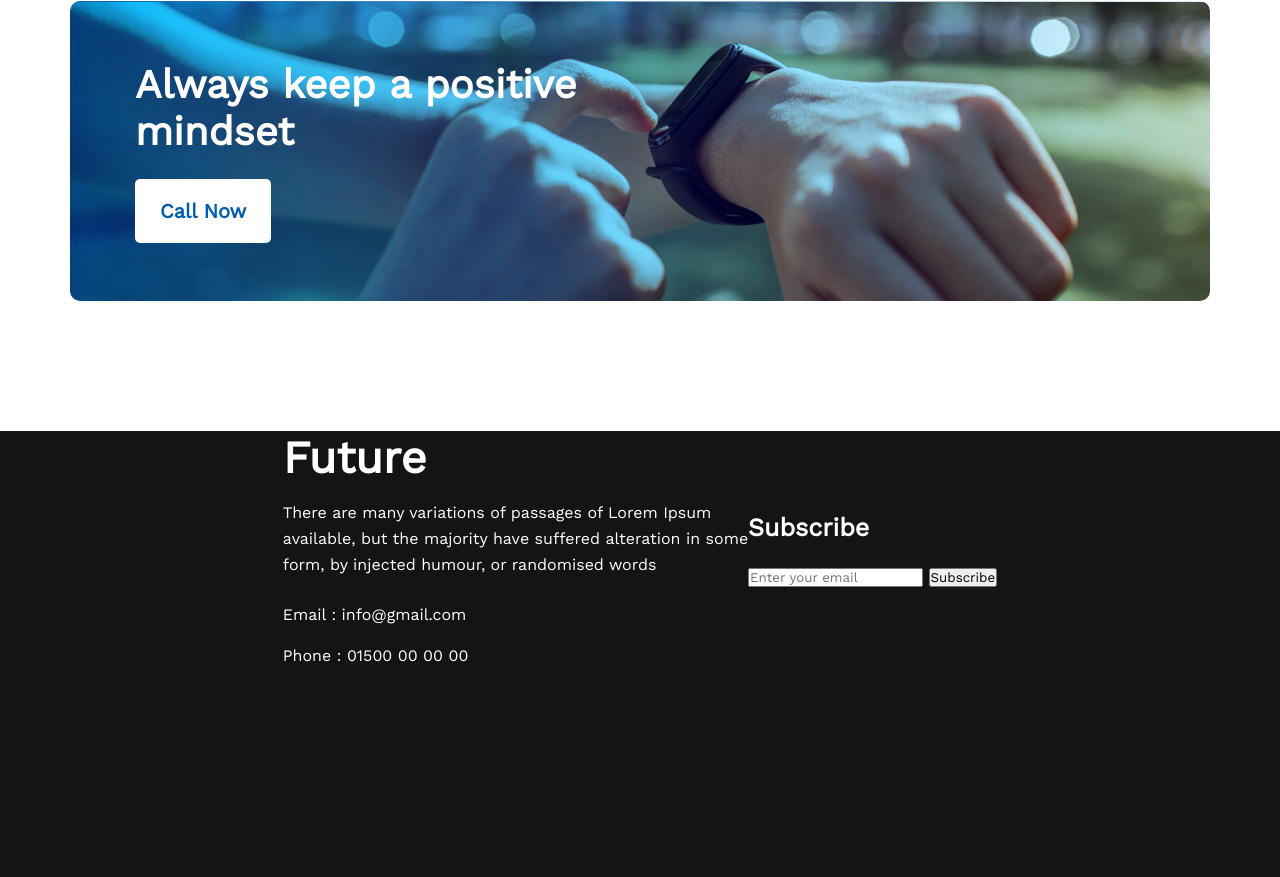
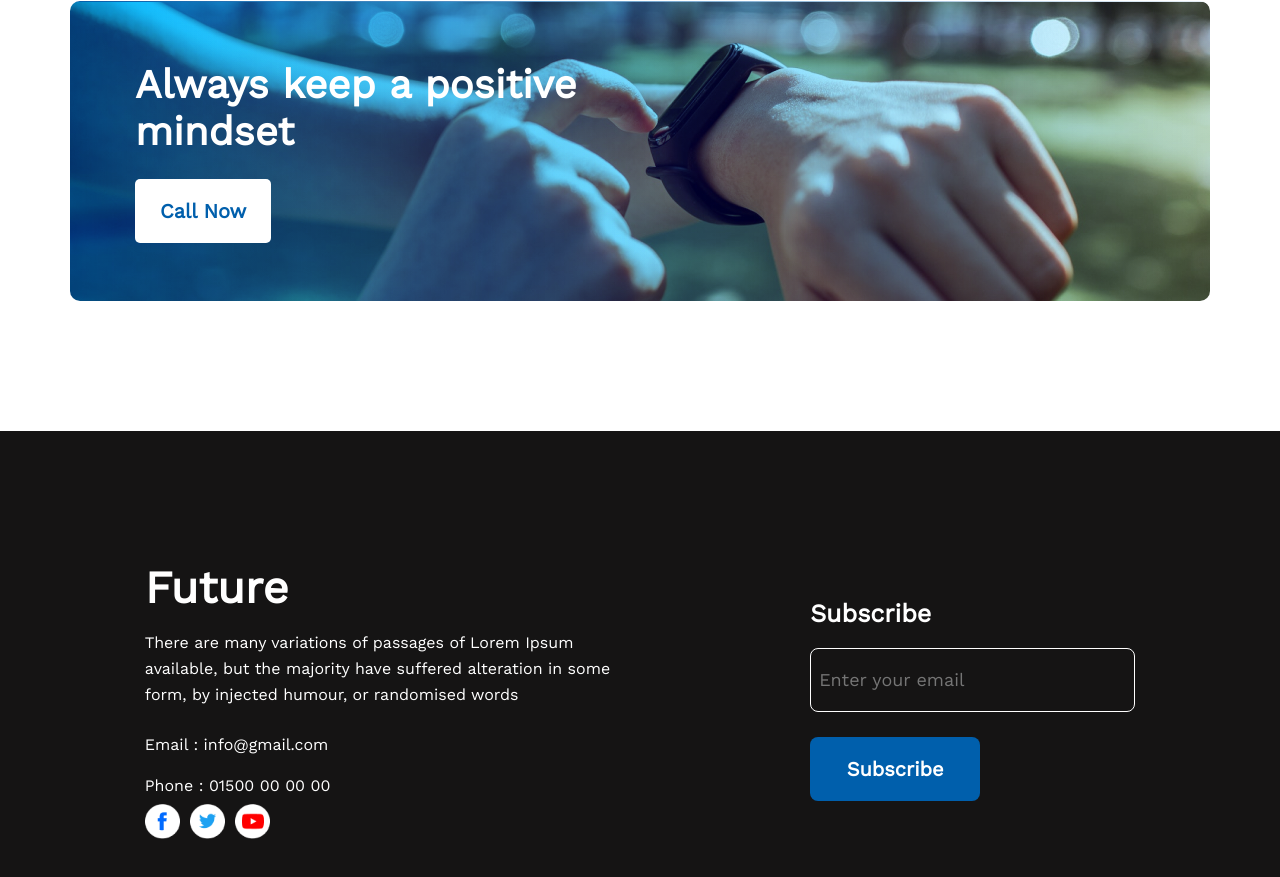
Before and after one commit to sakib-sarder/new-year-new-me, a plain HTML site: page index.html in a window 1280 px wide. Shown: the part 2232-3109 px from the top of the page. Drawn offline with nearby package versions, Linux system fonts and the light colour scheme.

Commit message:
added footer properly

```diff
--- a/Styles/style.css
+++ b/Styles/style.css
@@ -158,19 +158,24 @@ img {
 
 /* Main Section End */
 /* Footer Section Started */
-/* Footer left Side */
 #foot {
     width: 100%;
     height: 580px;
     background-color: #151414;
 }
-.footer-container{
+
+.footer-container {
     display: flex;
     align-items: center;
     justify-content: center;
+    gap: 200px;
+    margin: auto;
 }
+
+/* Footer left Side */
 .footer-left {
     color: #FFFFFF;
+    margin-top: 130px;
 }
 
 .footer-left-title {
@@ -199,16 +204,49 @@ img {
     font-size: 16px;
     line-height: 26px;
 }
+.footer-left-icon{
+    display: flex;
+    gap: 10px;
+}
+.social-media-icon{
+    height: 35px;
+    width: 35px;
+}
 /* Footer Right Side */
-.footer-right{
+.footer-right {
     color: #FFFFFF;
+    margin-top: 130px;
 }
-.footer-right-title{
+
+.footer-right-title {
     font-weight: 600;
     font-size: 25px;
     line-height: 28px;
-    padding-bottom: 25px;
+    margin-bottom: 20px;
 }
-#Email{
 
+#email {
+    width: 325px;
+    height: 64px;
+    border: 1px solid #FFFFFF;
+    border-radius: 8px;
+    background-color: #151414;
+    margin-bottom: 10px;
+    font-size: 18px;
+    padding-left: 8px;
 }
+
+.footer-right-btn {
+    width: 170.11px;
+    height: 64px;
+    left: 907px;
+    top: 2924px;
+    color: #FFFFFF;
+    font-weight: 600;
+    font-size: 20px;
+    border-radius: 8px;
+    border: none;
+    margin-top: 15px;
+    background-color: #005FAC;
+    display: block;
+}
--- a/index.html
+++ b/index.html
@@ -93,13 +93,18 @@
                 <p class="footer-left-subtitle">There are many variations of passages of Lorem Ipsum <br> available, but the majority have suffered alteration in some <br> form, by injected humour, or randomised words</p>
                 <p class="mail-address">Email : info@gmail.com</p>
                 <p class="contact-number">Phone : 01500 00 00 00</p>
+                <div class="footer-left-icon">
+                    <img src="./images/icons/fb.png" class="social-media-icon">
+                    <img src="./images/icons/twitter.png" class="social-media-icon">
+                    <img src="./images/icons/youtube.png" class="social-media-icon">
+                </div>
             </div>
             <div class="footer-right">
                 <h2 class="footer-right-title">Subscribe</h2>
                 <label for="email">
                     <input type="email" name="Email" id="email" placeholder="Enter your email">
                 </label>
-                <button class="footer-left-btn">
+                <button class="footer-right-btn">
                     Subscribe
                 </button>
             </div>
```
